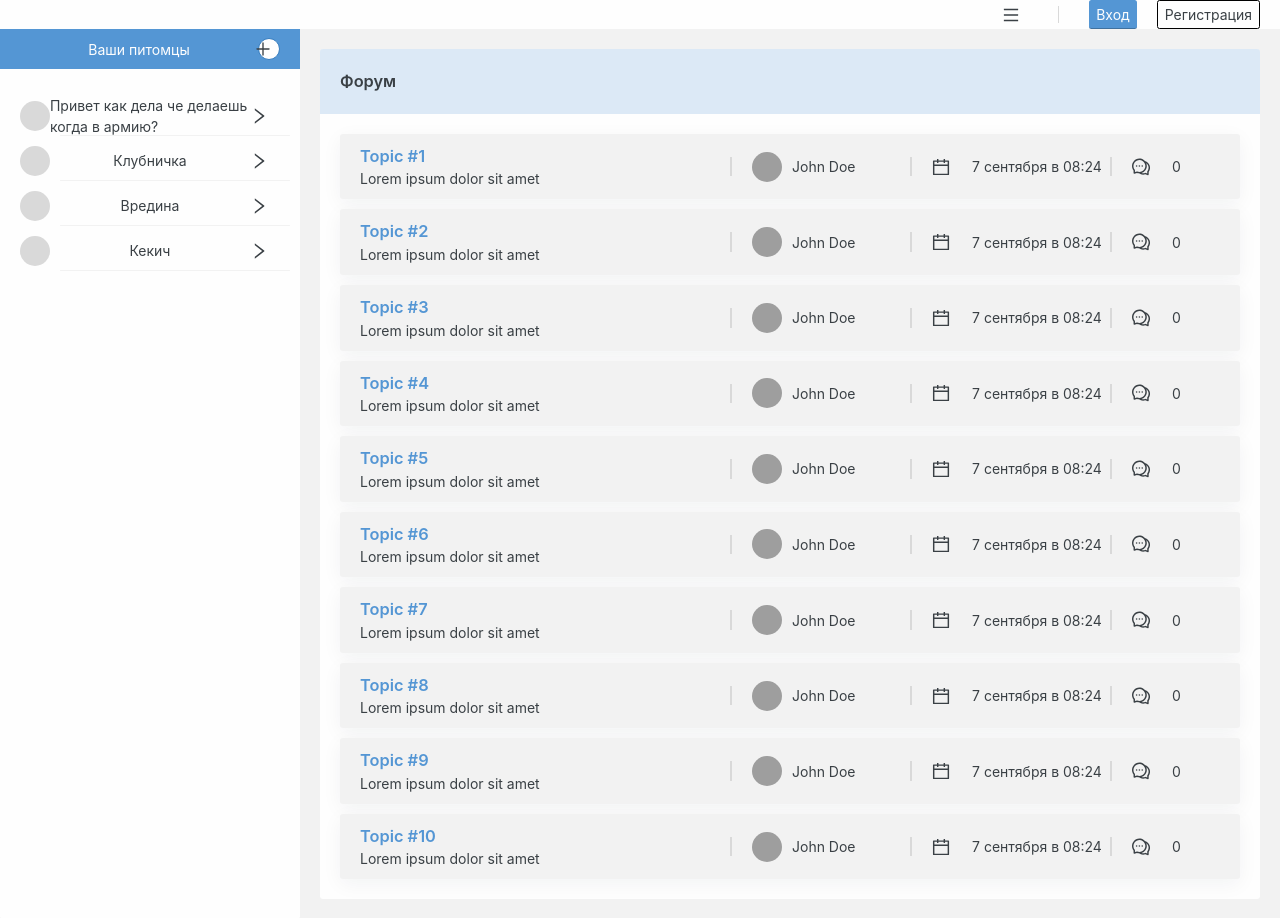
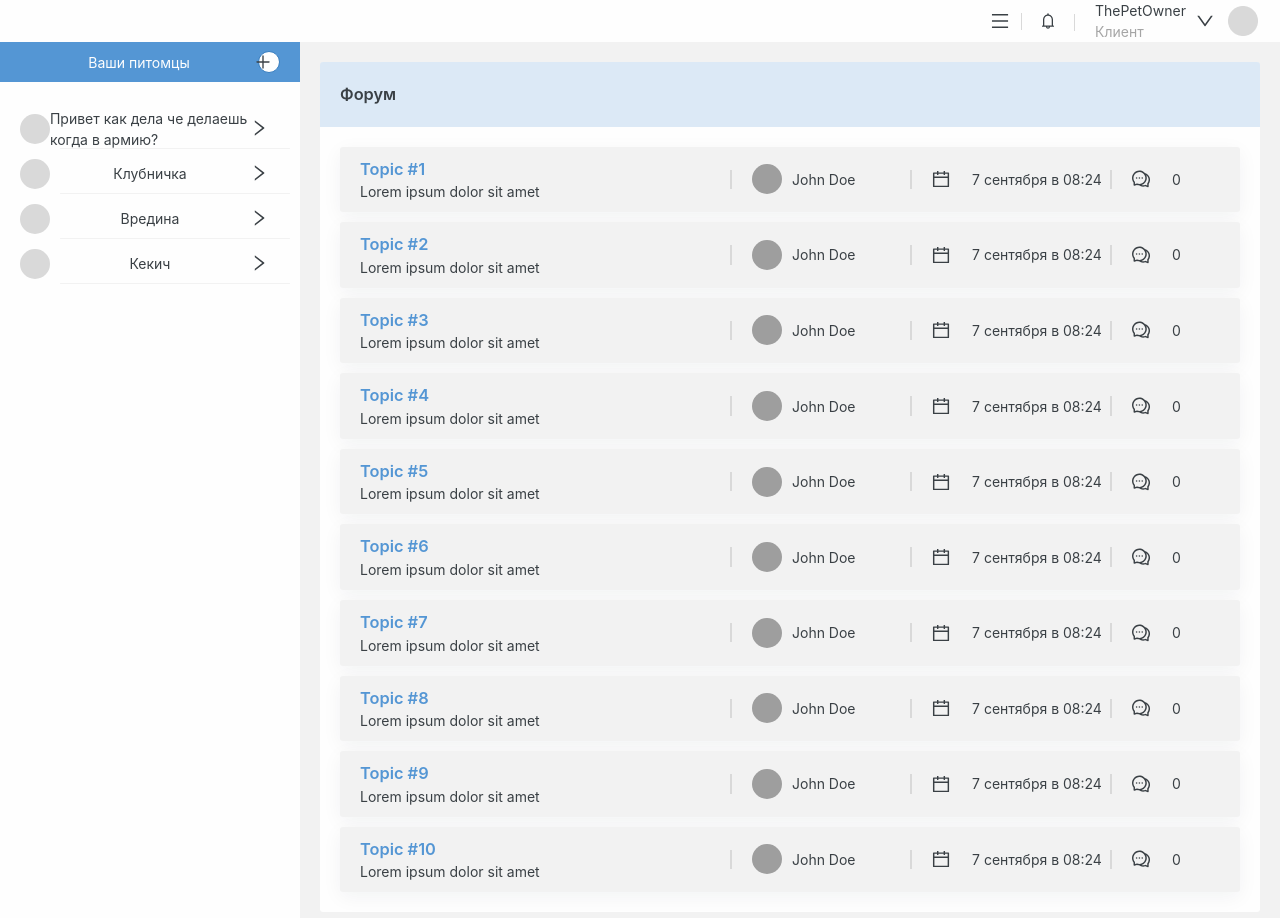
Before and after one commit to AlexVedernikoff/Vet-clinic-for-wolfik, a React (Create React App) app: page /forum in a window 1280 px wide. Shown: the top 918 px of the page. Built offline with nearby package versions, Linux system fonts and the light colour scheme; grey boxes are pictures that could not be loaded.

Commit message:
фикшу из за полностью переделанного проекта

```diff
--- a/src/app/App.tsx
+++ b/src/app/App.tsx
@@ -12,11 +12,11 @@ import {
   SignUpPage,
 } from '../view/index';
 
-function App (): JSX.Element {
+function App(): JSX.Element {
   return (
-    <div className='layout'>
+    <div className="layout">
       <Header />
-      <div className='layout_page'>
+      <div className="layout_page">
         <PetSidebar />
         <main>
           <Routes>
--- a/src/app/Header/Header.module.scss
+++ b/src/app/Header/Header.module.scss
@@ -1,4 +1,3 @@
-
 .wrapper {
   height: 60px;
   display: flex;
@@ -32,6 +31,22 @@
     @media (max-width: 1365px) {
       flex-grow: 0;
     }
+    .user {
+      display: flex;
+      align-items: center;
+      .username {
+        display: flex;
+        flex-direction: column;
+        margin-right: 10px;
+        justify-content: space-between;
+        .role {
+          color: var(--text-color-faded);
+        }
+      }
+      .avatar {
+        margin-left: 0;
+      }
+    }
   }
 
   .link {
@@ -39,9 +54,26 @@
     text-decoration: none;
     white-space: nowrap;
     color: var(--text-color);
-
     &:hover {
       color: var(--theme-color-highlight);
     }
   }
 }
+
+.menu {
+  display: flex;
+  flex-direction: column;
+  background: var(--block-bg);
+  box-shadow: var(--block-shadow);
+  border-radius: var(--block-border-radius);
+  .link {
+    padding: 10px 20px;
+    text-decoration: none;
+    white-space: nowrap;
+    color: var(--text-color);
+    &:hover {
+      background-color: var(--theme-color-faded);
+      color: var(--theme-color-highlight);
+    }
+  }
+}
--- a/src/app/Header/Header.tsx
+++ b/src/app/Header/Header.tsx
@@ -1,9 +1,12 @@
 import { Link } from 'react-router-dom';
-import { MenuOutlined } from '@ant-design/icons';
+import { MenuOutlined, DownOutlined } from '@ant-design/icons';
 import { v4 as uuidv4 } from 'uuid';
+import { Dropdown, Layout } from 'antd';
 
 import { Button, Separator } from '../../shared/index';
 import { MatchMediaWrapper } from '../../layout';
+import Bell from '../../assets/icons/Bell.svg';
+import Avatar from '../../assets/icons/Avatar.png';
 
 import styles from './Header.module.scss';
 
@@ -27,21 +30,27 @@ export default function Header(): JSX.Element {
     </Link>
   ));
 
+  const Bool = false;
+
   return (
-    <div className={styles.wrapper}>
+    <Layout.Header className={styles.wrapper}>
       <div className={styles.ws} />
       <MatchMediaWrapper query="(max-width: 1365px)">
         <div className={styles.nav}>
-          <Button>
+          <Dropdown
+            overlayStyle={{ pointerEvents: 'auto', width: '150px' }}
+            overlay={<div className={styles.menu}>{linksRender}</div>}
+          >
             <MenuOutlined />
-          </Button>
-          <Separator type="vertical" />
+          </Dropdown>
+          <Separator type="vertical" style={{ marginLeft: 0 }} />
         </div>
         <div className={styles.nav}>
           <Separator type="vertical" style={{ marginLeft: 0 }} />
           {linksRender}
         </div>
       </MatchMediaWrapper>
+      {Bool ? (
         <div className={styles.controls}>
           <Button.Filled style={{ marginLeft: 10 }}>
             <Link to="/sign-in">Вход</Link>
@@ -50,6 +59,20 @@ export default function Header(): JSX.Element {
             <Link to="/sign-up">Регистрация</Link>
           </Button.Outlined>
         </div>
+      ) : (
+        <div className={styles.controls}>
+          <img className={styles.bell} src={Bell} alt="Уведомления" />
+          <Separator type="vertical" style={{ marginTop: 12 }} />
+          <div className={styles.user}>
+            <div className={styles.username}>
+              <span>ThePetOwner</span>
+              <span className={styles.role}>Клиент</span>
             </div>
+            <DownOutlined />
+            <img className={styles.avatar} src={Avatar} alt="Avatar" />
+          </div>
+        </div>
+      )}
+    </Layout.Header>
   );
 }
--- a/src/styles/global.scss
+++ b/src/styles/global.scss
@@ -1,11 +1,3 @@
-@import './variables.css';
-
-.wrapper {
-  margin:20px;
-  height: 100vh;
-  box-shadow: 0px 10px 20px var(--block-bkg);
-  border-radius: 4px;
-}
 html {
   box-sizing: border-box;
   /* шрифт указываем в корне, чтобы использовать 'rem' во всех компонентах, основываясь на базовом размере шрифта */
--- a/src/widgets/ForumWidget/ForumWidget.tsx
+++ b/src/widgets/ForumWidget/ForumWidget.tsx
@@ -1,5 +1,9 @@
 import { Link } from 'react-router-dom';
-import { CalendarOutlined, CommentOutlined, EditOutlined } from '@ant-design/icons';
+import {
+  CalendarOutlined,
+  CommentOutlined,
+  EditOutlined,
+} from '@ant-design/icons';
 import { Popover } from 'antd';
 import { v4 as uuidv4 } from 'uuid';
 
@@ -12,24 +16,27 @@ import css from './ForumWidget.module.scss';
 
 export function ForumWidget(): JSX.Element {
   /** @temp dummy data */
-  const topicList: any[] = new Array(10).fill(null).map((_, i) => (
-    {
+  const topicList: any[] = new Array(10).fill(null).map((_, i) => ({
     id: uuidv4(),
     title: `Topic #${i + 1}`,
     content: 'Lorem ipsum dolor sit amet',
     creationDate: new Date(),
     lastUpdateDate: new Date(),
     /* avatar: 'https://avatarko.ru/img/kartinka/31/film_Avatar_30471.jpg', */
-      topicStarter: { id: uuidv4(), email: '', firstname: 'John', lastname: 'Doe' }
+    topicStarter: {
+      id: uuidv4(),
+      email: '',
+      firstname: 'John',
+      lastname: 'Doe',
+    },
     /* comment: 300 */
-    }
-  ));
+  }));
 
   const date = Intl.DateTimeFormat('ru', {
     month: 'long',
     day: 'numeric',
     hour: 'numeric',
-    minute: 'numeric'
+    minute: 'numeric',
   }).format(new Date());
 
   const datePopover = Intl.DateTimeFormat('ru', {
@@ -37,7 +44,7 @@ export function ForumWidget(): JSX.Element {
     day: 'numeric',
     year: 'numeric',
     hour: 'numeric',
-    minute: 'numeric'
+    minute: 'numeric',
   }).format(new Date());
 
   const popoverContent = (
@@ -58,7 +65,12 @@ export function ForumWidget(): JSX.Element {
     factor: 0.25 [1, 1.25, 1.5, 1.75, 2, ...]
     duration: 500, 625, 750, 875, 1000, ... */
   const topicRender = topicList.map((topic, i) => (
-    <Animation mount="drawUp" duration={500 * (i * 0.25 + 1)} fn='ease-out' key={topic.id}>
+    <Animation
+      mount="drawUp"
+      duration={500 * (i * 0.25 + 1)}
+      fn="ease-out"
+      key={topic.id}
+    >
       <div className={css.topic}>
         <div>
           <Link to="/onetopic">
@@ -94,9 +106,7 @@ export function ForumWidget(): JSX.Element {
   return (
     <Block>
       <Block.Headline>Форум</Block.Headline>
-      <div className={css.topic_list}>
-        {topicRender}
-      </div>
+      <div className={css.topic_list}>{topicRender}</div>
     </Block>
   );
 }
```
Also changed, not shown: .eslintrc.json, src/assets/icons/ArrowPanel.svg (deleted), src/assets/icons/MenuHeader.svg (deleted), src/styles/index.scss (line endings or trailing spaces). Lines whose indentation alone changed are shown as unchanged.
